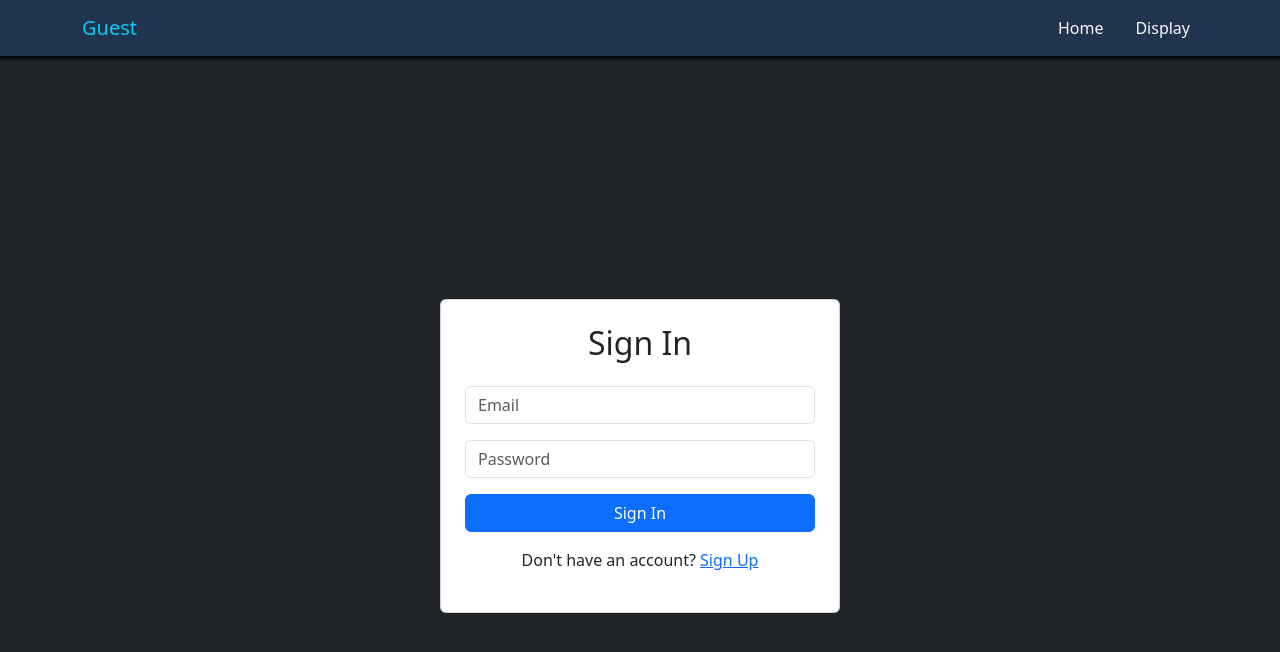
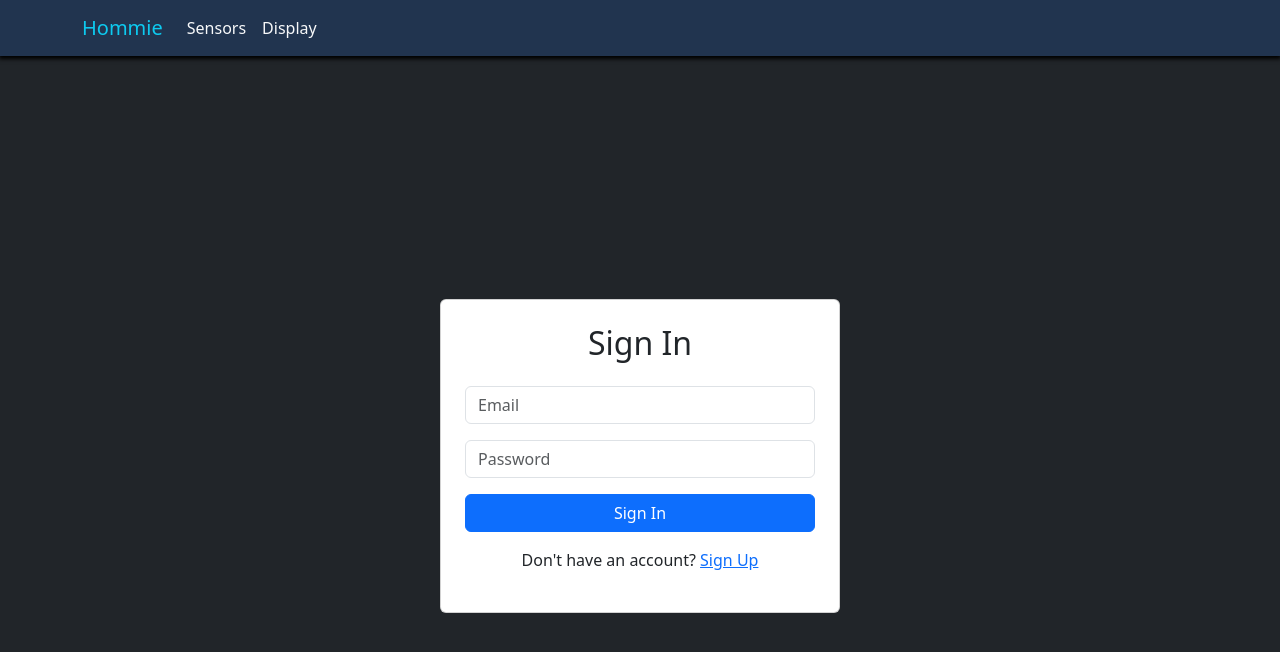
Before and after one commit to prasanta1987/hommie, a Next.js app: page / in a window 1280 px wide. Shown: the top 652 px of the page. Built offline with nearby package versions, Linux system fonts and the light colour scheme; no server answers.

Commit message:
navbar updated

```diff
--- /dev/null
+++ b/src/app/components/NavBar.css
@@ -0,0 +1,3 @@
+.active{
+    font-weight: bold;
+}
--- a/src/app/components/Navbar.jsx
+++ b/src/app/components/Navbar.jsx
@@ -3,10 +3,11 @@
 import React, { useState, useEffect } from 'react';
 import { auth } from '../firebase/config';
 import { onAuthStateChanged, signOut, updateProfile } from 'firebase/auth';
-import { Modal, Form, Button, Navbar, Nav, Container } from 'react-bootstrap';
+import { Modal, Form, Button, InputGroup, Navbar, Nav, Container } from 'react-bootstrap';
 import { FiLogOut } from 'react-icons/fi';
 import { CgProfile } from "react-icons/cg";
 import Link from 'next/link';
+import './NavBar.css'
 
 import ArduinoCode from './ui/ArduinoCode'
 
@@ -41,11 +42,14 @@ const AppNavbar = () => {
       <Navbar style={{ backgroundColor: '#21344f', boxShadow: '0px 2px 4px 1px #000' }} className='navbar-dark' expand="md" sticky="top">
         <Container className='d-flex'>
           <Navbar.Brand className='text-info'>
-            {user ? ` ${displayName ? displayName : user.displayName || user.email}` : 'Guest'}
+            {user ? ` ${displayName ? displayName : user.displayName || user.email}` : 'Hommie'}
           </Navbar.Brand>
-          <Nav className="gap-3 align-items-center flex-row">
-            <Nav.Link as={Link} href="/" className="text-light">Home</Nav.Link>
+          <Nav className="w-100 d-flex justify-content-between">
+            <div className='d-flex align-items-center'>
+              <Nav.Link as={Link} href="/" className="text-light">Sensors </Nav.Link>
               <Nav.Link as={Link} href="/display" className="text-light">Display</Nav.Link>
+            </div>
+              <div className='d-flex gap-2 align-items-center'>
                 {user && (
                   <>
                     <ArduinoCode />
@@ -64,6 +68,8 @@ const AppNavbar = () => {
 
                   </>
                 )}
+              </div>
+
           </Nav>
         </Container>
       </Navbar >
```
Lines whose indentation alone changed are shown as unchanged.
